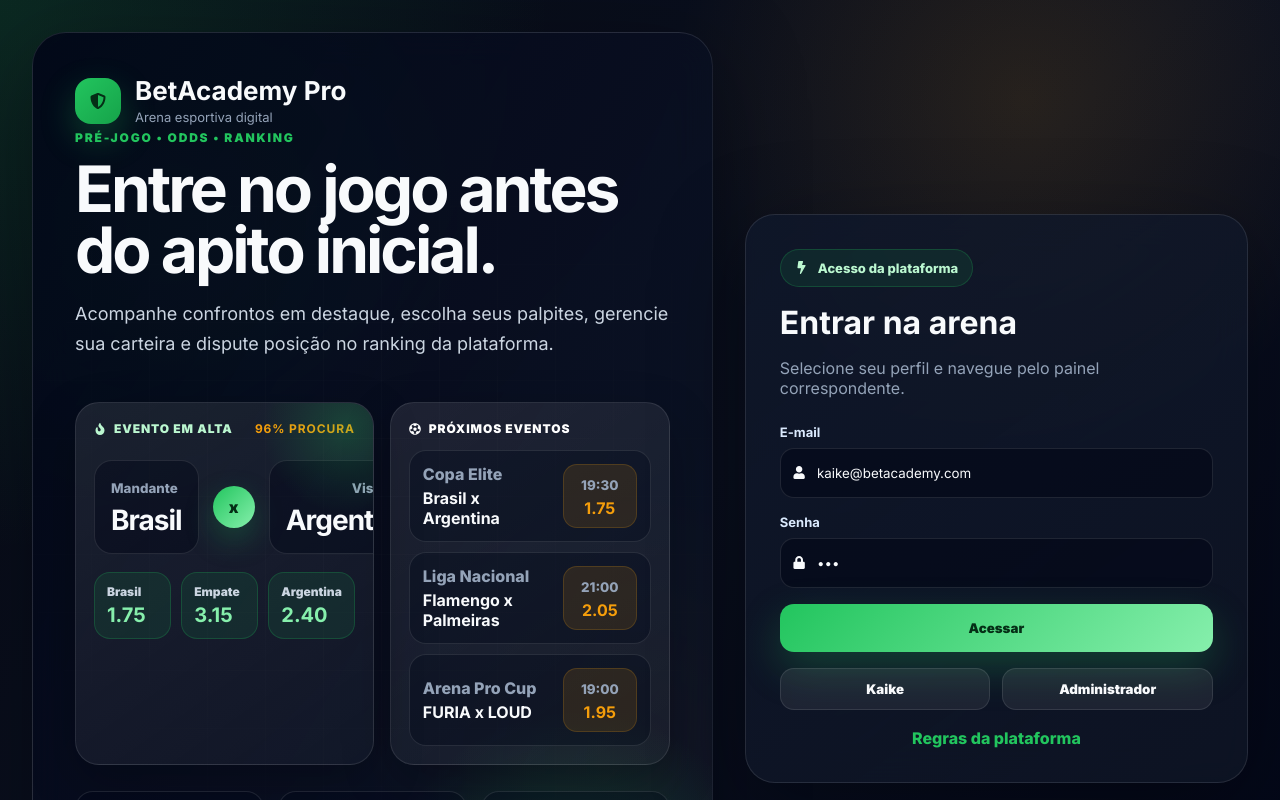
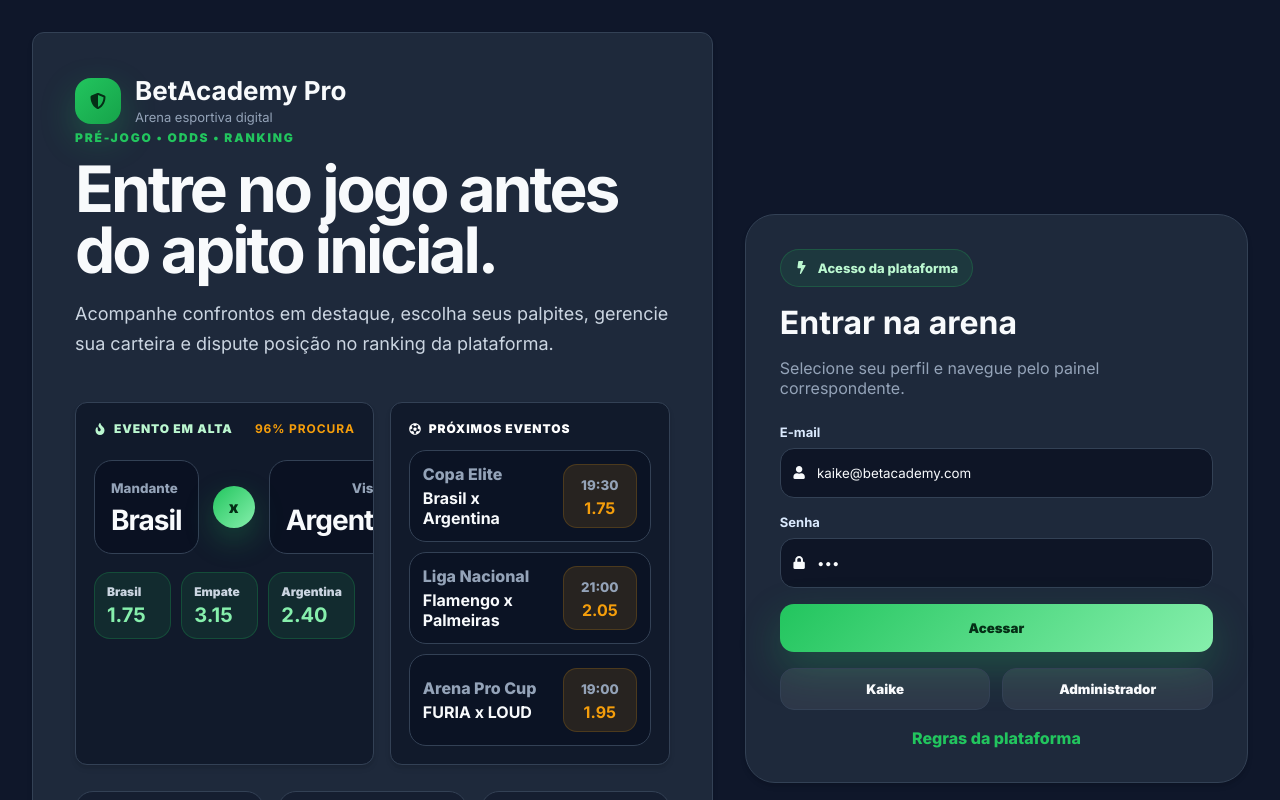
Before and after one commit to Kaike5741/BetAcademyPro, a React (Vite) app in the folder BetAcademyPro/: page /login in a window 1280 px wide. Shown: the top 800 px of the page. Built offline with nearby package versions, Linux system fonts and the light colour scheme.

Commit message:
style: simplifica global.css removendo glassmorphism e efeitos de ia

```diff
--- a/BetAcademyPro/src/styles/global.css
+++ b/BetAcademyPro/src/styles/global.css
@@ -1,12 +1,12 @@
 @import url('https://fonts.googleapis.com/css2?family=Inter:wght@400;500;600;700;800;900&display=swap');
 
 :root {
-  --bg: #070b16;
-  --bg-2: #0d1324;
-  --panel: rgba(18, 26, 46, 0.82);
-  --panel-solid: #111827;
-  --line: rgba(255,255,255,.10);
-  --line-strong: rgba(255,255,255,.18);
+  --bg: #0f172a;
+  --bg-2: #1e293b;
+  --panel: #1e293b;
+  --panel-solid: #1e293b;
+  --line: #334155;
+  --line-strong: #475569;
   --text: #f8fafc;
   --muted: #94a3b8;
   --accent: #22c55e;
@@ -14,8 +14,8 @@
   --danger: #ef4444;
   --positive: #34d399;
   --warning: #fbbf24;
-  --shadow: 0 24px 90px rgba(0,0,0,.35);
-  --radius: 24px;
+  --shadow: 0 4px 6px -1px rgba(0, 0, 0, 0.1), 0 2px 4px -1px rgba(0, 0, 0, 0.06);
+  --radius: 12px;
 }
 
 * { box-sizing: border-box; }
@@ -25,10 +25,7 @@ body {
   min-height: 100vh;
   font-family: 'Inter', system-ui, -apple-system, BlinkMacSystemFont, sans-serif;
   color: var(--text);
-  background:
-    radial-gradient(circle at top left, rgba(34,197,94,.16), transparent 34%),
-    radial-gradient(circle at 80% 10%, rgba(245,158,11,.12), transparent 26%),
-    linear-gradient(135deg, var(--bg), #0a1020 52%, #020617);
+  background-color: var(--bg);
 }
 
 button, input, select { font-family: inherit; }
@@ -63,13 +60,12 @@ a { color: inherit; text-decoration: none; }
 .bonus-card,
 .achievement-card {
   border: 1px solid var(--line);
-  background: linear-gradient(145deg, rgba(15,23,42,.88), rgba(17,24,39,.70));
+  background-color: var(--panel);
   box-shadow: var(--shadow);
-  backdrop-filter: blur(18px);
 }
 
 .login-hero {
-  border-radius: 34px;
+  border-radius: var(--radius);
   padding: 42px;
   display: flex;
   flex-direction: column;
@@ -79,13 +75,7 @@ a { color: inherit; text-decoration: none; }
 }
 
 .login-hero::after {
-  content: '';
-  position: absolute;
-  inset: auto -80px -160px auto;
-  width: 430px;
-  height: 430px;
-  border-radius: 999px;
-  background: radial-gradient(circle, rgba(34,197,94,.26), transparent 65%);
+  display: none;
 }
 
 .brand {
@@ -409,12 +399,10 @@ form { display: grid; gap: 16px; }
 .hero-banner {
   position: relative;
   overflow: hidden;
-  border-radius: 30px;
+  border-radius: var(--radius);
   padding: 32px;
   border: 1px solid var(--line);
-  background:
-    linear-gradient(135deg, rgba(34,197,94,.18), rgba(245,158,11,.12)),
-    linear-gradient(145deg, rgba(15,23,42,.95), rgba(17,24,39,.72));
+  background-color: var(--panel);
   display: flex;
   justify-content: space-between;
   gap: 20px;
@@ -423,7 +411,7 @@ form { display: grid; gap: 16px; }
 }
 .hero-banner h1 { margin: 8px 0 12px; font-size: clamp(28px, 4vw, 48px); line-height: 1.05; letter-spacing: -2px; max-width: 820px; }
 .hero-banner p { color: #cbd5e1; max-width: 720px; line-height: 1.65; margin: 0; }
-.hero-symbol { font-size: 88px; opacity: .22; }
+.hero-symbol { font-size: 88px; opacity: .12; }
 .stats-grid {
   display: grid;
   grid-template-columns: repeat(4, minmax(0,1fr));
@@ -801,21 +789,10 @@ form { display: grid; gap: 16px; }
 
 /* Tela inicial com aparência de plataforma esportiva */
 .sportsbook-hero {
-  background:
-    linear-gradient(120deg, rgba(2,6,23,.92), rgba(15,23,42,.82)),
-    radial-gradient(circle at 20% 20%, rgba(34,197,94,.22), transparent 34%),
-    radial-gradient(circle at 88% 78%, rgba(245,158,11,.16), transparent 30%);
+  background-color: var(--panel);
 }
 .sportsbook-hero::before {
-  content: '';
-  position: absolute;
-  inset: 0;
-  background:
-    linear-gradient(90deg, rgba(255,255,255,.035) 1px, transparent 1px),
-    linear-gradient(0deg, rgba(255,255,255,.028) 1px, transparent 1px);
-  background-size: 58px 58px;
-  mask-image: radial-gradient(circle at center, black, transparent 78%);
-  opacity: .55;
+  display: none;
 }
 .sportsbook-hero .brand,
 .sportsbook-hero .hero-copy,
@@ -833,24 +810,17 @@ form { display: grid; gap: 16px; }
 .market-card,
 .live-feed {
   border: 1px solid var(--line);
-  background: linear-gradient(145deg, rgba(255,255,255,.09), rgba(255,255,255,.035));
-  border-radius: 24px;
+  background-color: rgba(2, 6, 23, 0.42);
+  border-radius: var(--radius);
   padding: 18px;
-  box-shadow: 0 18px 50px rgba(0,0,0,.24);
+  box-shadow: var(--shadow);
 }
 .featured-market {
   overflow: hidden;
   position: relative;
 }
 .featured-market::after {
-  content: '';
-  position: absolute;
-  width: 190px;
-  height: 190px;
-  right: -70px;
-  top: -70px;
-  border-radius: 999px;
-  background: radial-gradient(circle, rgba(34,197,94,.22), transparent 64%);
+  display: none;
 }
 .market-topline,
 .feed-title {
```
